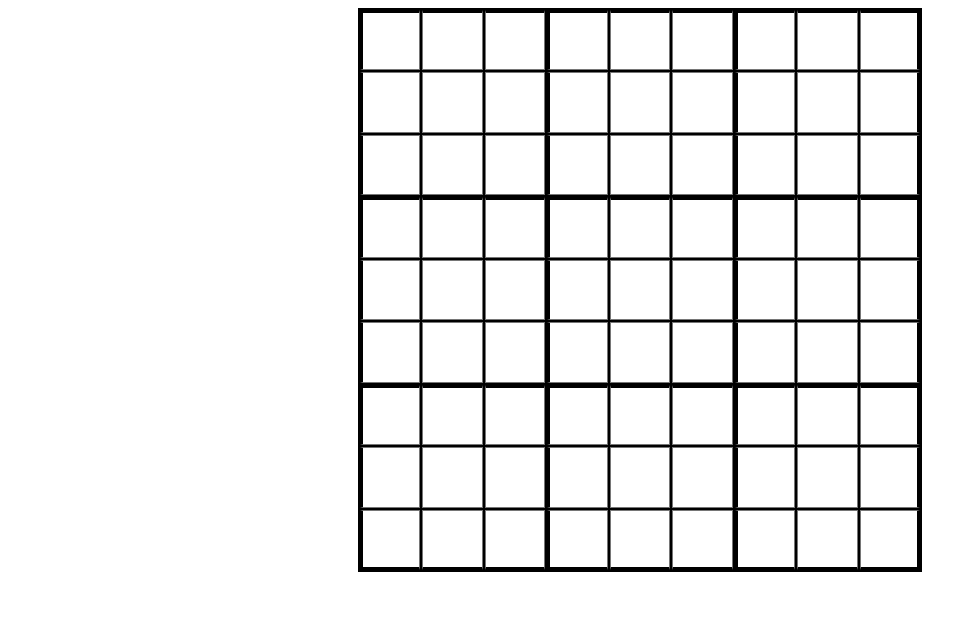
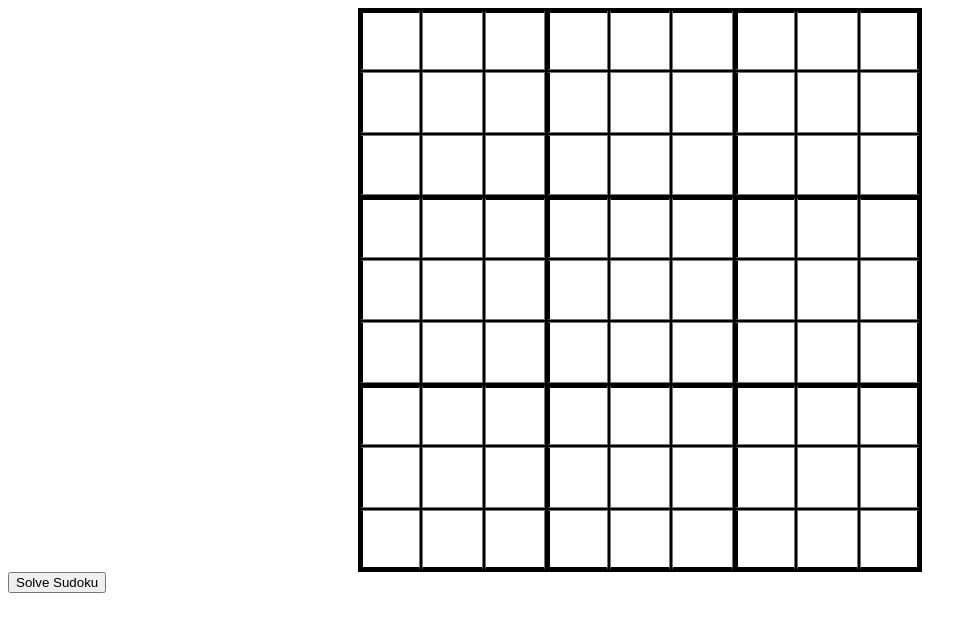
Before and after one commit to mikeyQwn/React-Sudoku-Solver, a React (Vite) app: page / in a window 1280 px wide. Shown: the top 632 px of the page, without its empty margins (0-977 px from the left). Built offline with nearby package versions, Linux system fonts and the light colour scheme.

Commit message:
feat: solve button

```diff
--- a/src/components/Grid.tsx
+++ b/src/components/Grid.tsx
@@ -1,4 +1,5 @@
 import { SyntheticEvent, useState } from "react";
+import { solveSudoku } from "../utils/sover";
 
 const GRID_SIZE = 9;
 
@@ -44,6 +45,7 @@ export function Grid() {
     }
 
     return (
+        <>
             <div className="grid-container">
                 {grid.map((row, rowIndex) => {
                     return row.map((element, elementIndex) => {
@@ -62,5 +64,13 @@ export function Grid() {
                     });
                 })}
             </div>
+            <button
+                onClick={() => {
+                    setGrid((grid) => [...solveSudoku(grid)]);
+                }}
+            >
+                Solve Sudoku
+            </button>
+        </>
     );
 }
```
Lines whose indentation alone changed are shown as unchanged.
